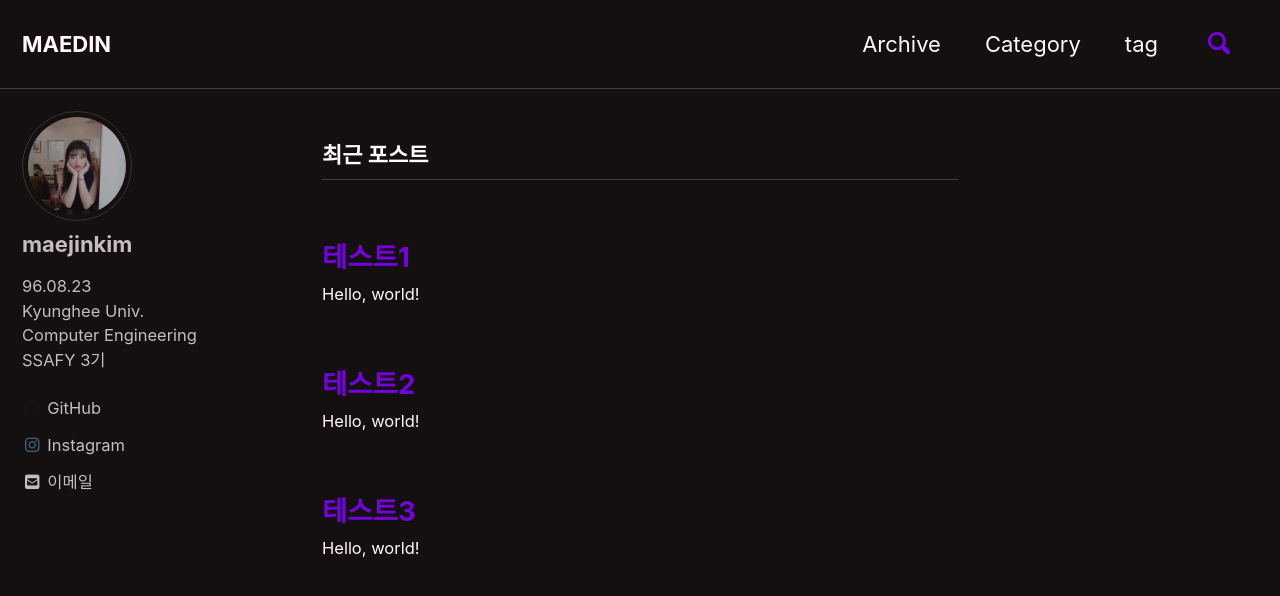
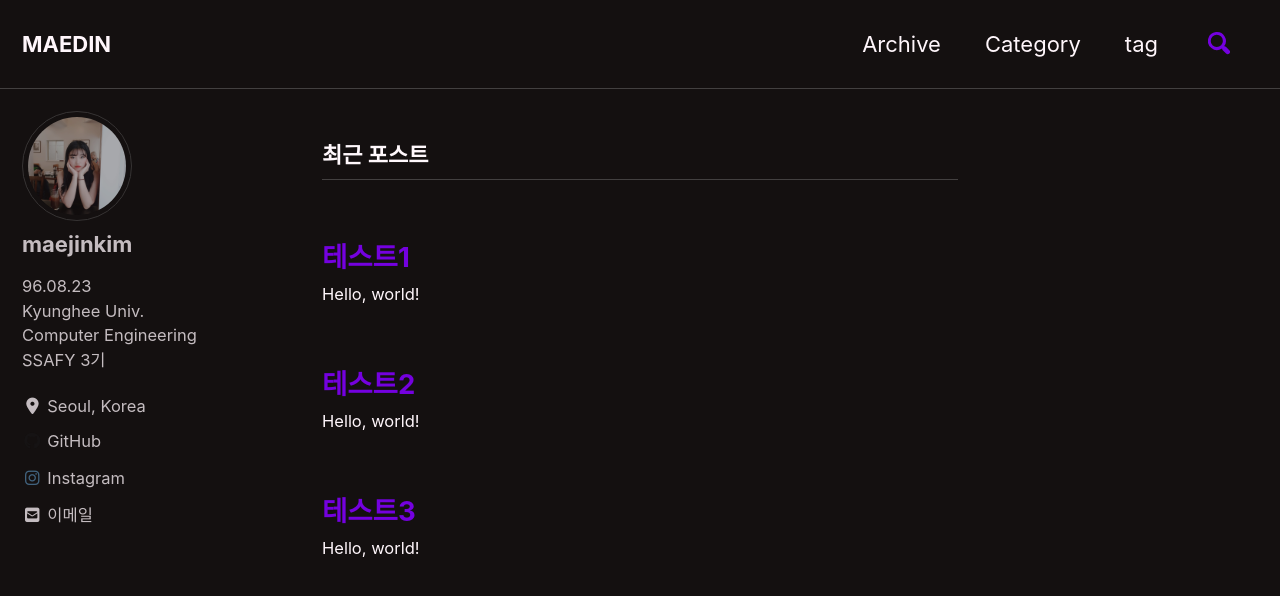
Before and after one commit to maejinkim/maejinkim.github.io, a Jekyll site: the page built from index.html, in a window 1280 px wide and 900 px high. Shown: the top 596 px of the window. Built offline with Jekyll 4.4.1, drawn with Linux system fonts in a browser that asks for light colours; cached includes are drawn as plain includes; nearby versions of some CDN libraries; the list of posts is cut into pages by our own code.

```diff
--- a/_config.yml
+++ b/_config.yml
@@ -96,7 +96,7 @@ author:
   name             : maejinkim
   avatar           : "/assets/images/bio-photo.jpg"
   bio              : "96.08.23<br> Kyunghee Univ.<br> Computer Engineering<br> SSAFY 3기"
-  location         : #"Seoul, Korea"
+  location         : "Seoul, Korea"
   email            : "sikhye823@gmail.com"
   links:
     - label: "Email"
```
